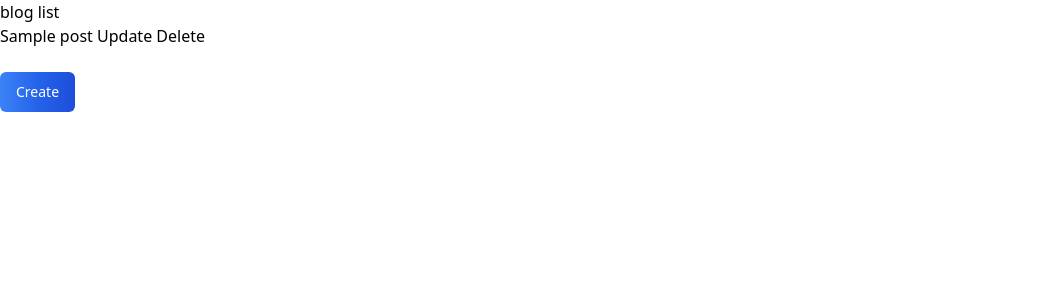
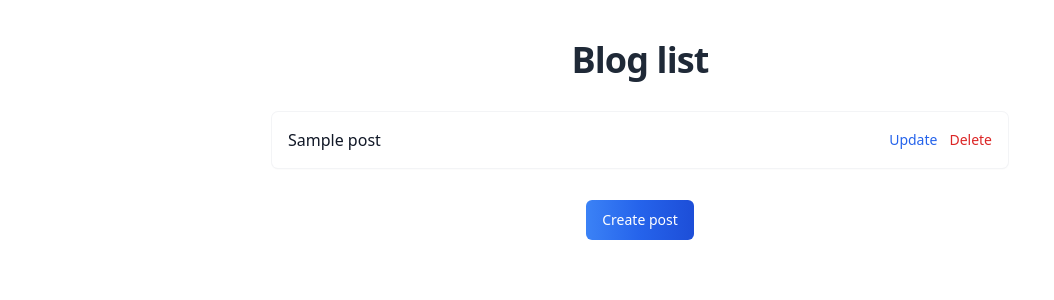
Before and after one commit to leydafleitas/introduccion, a Django app: template templates/blog_list.html in a window 1280 px wide. Shown: the top 300 px of the page, without its empty margins (0-1054 px from the left). Run offline with Django 5.2, Linux system fonts and the light colour scheme; the template is opened without the code that fills it: most values are stand-ins (such as "Sample title", 1, 10 or a date in 2020); some libraries are stand-ins or nearby versions.

Commit message:
Utilice Tailwind para editar el index y el blog_list para que se vean mejor para el usuario

```diff
--- a/templates/blog_list.html
+++ b/templates/blog_list.html
@@ -1,23 +1,49 @@
 {% extends "base.html" %}
 
 {% block content %}
-blog list
-<br>
-{%for post in posts%}
-<a href="{% url "blog:detail" post.id %}">{{post.title}}</a>
-<a href="{% url 'blog:update' post.id %}">Update</a>
-<a href="{% url "blog:delete" post.id%}">Delete</a>
-{%endfor%}
-<br>
+    <div class="max-w-3xl mx-auto px-4 pt-10">
+
+        <!-- Título -->
+        <h1 class="text-4xl font-bold text-gray-800 tracking-tight flex items-center justify-center mb-8">
+            Blog list
+        </h1>
+
+        <!-- Lista de posts -->
+        <div class="space-y-4">
+            {% for post in posts %}
+                <div class="flex items-center justify-between rounded-md bg-white p-4 shadow-sm ring-1 ring-gray-100">
+
+                    <!-- Título del post-->
+                    <a href="{% url "blog:detail" post.id %}" class="text-gray-900 font-medium hover:underline">
+                        {{post.title}}
+                    </a>
+
+                    <!-- Acciones -->
+                    <div class="flex items-center gap-3 text-sm">
+                        <a href="{% url "blog:update" post.id%}" class="text-blue-600 hover:underline">
+                            Update
+                        </a>
+
+                        <a href="{% url "blog:delete" post.id%}" class="text-red-600 hover:underline">
+                            Delete
+                        </a>
+                    </div>
+                </div>
+            {% endfor %}
+        </div>
+
+        <!-- Boton create -->
+        <div class="mt-8 text-center">
             <a
                 href="{% url 'blog:create' %}"
-  class="mt-6 inline-block
+                class="inline-block
                     text-white bg-gradient-to-r from-blue-500 via-blue-600 to-blue-700
                     hover:bg-gradient-to-br focus:ring-4 focus:outline-none
                     focus:ring-blue-300 font-medium rounded-md text-sm
-         px-4 py-2.5 text-center leading-5"
+                    px-4 py-2.5"
             >
-  Create
+                Create post
             </a>
-
+        </div>
+    </div>
 {% endblock content %}
```
Also changed, not shown: templates/index.html (+14 -1 lines). Lines whose indentation alone changed are shown as unchanged.
